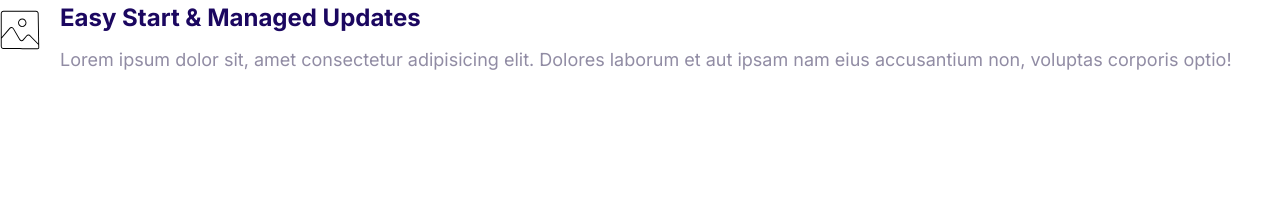
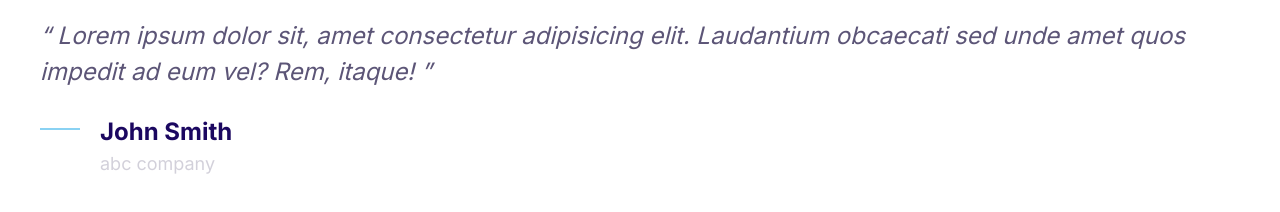
Before and after one commit to erutuzz/First-font-end-exercise-from-Mosh, a plain HTML site: page index.html in a window 1280 px wide. Drawn offline with Linux system fonts and the light colour scheme.

Commit message:
Build the type of quote

```diff
--- a/css/style.css
+++ b/css/style.css
@@ -11,6 +11,7 @@
   --color-accent: #ff3400;
   --color-heading: #1b0760;
   --color-body: #918ca4;
+  --colore-body-darker: #5c5577;
   --color-border: #ccc;
   --border-radius: 30px;
 }
@@ -325,3 +326,38 @@ a {
 .media__title {
   margin-top: 0;
 }
+
+/* quote */
+.quote__content {
+  font-style: italic;
+  font-size: 2.4rem;
+  color: var(--colore-body-darker);
+}
+.quote__content::before {
+  content: open-quote;
+}
+.quote__content::after {
+  content: close-quote;
+}
+.quote__image {
+  position: relative;
+  bottom: 15px;
+}
+.quote__name {
+  /* font-family: Montserrat, Arial; */
+  margin-bottom: 0;
+}
+.quote__vocation {
+  opacity: 0.4;
+}
+@media screen and (max-width: 768px) {
+  .quote__content {
+    font-size: 3rem;
+  }
+  .quote__name {
+    font-size: 3rem;
+  }
+  .quote__vocation {
+    font-size: 2rem;
+  }
+}
--- a/index.html
+++ b/index.html
@@ -15,20 +15,23 @@
     />
   </head>
   <body>
+    <blockquote class="quote">
+      <p class="quote__content">
+        Lorem ipsum dolor sit, amet consectetur adipisicing elit. Laudantium
+        obcaecati sed unde amet quos impedit ad eum vel? Rem, itaque!
+      </p>
       <div class="media">
-      <div class="media__image">
+        <div class="media__image quote__image">
           <svg class="icon icon--primary">
-          <use xlink:href="images/sprite.svg#snap"></use>
+            <use xlink:href="images/sprite.svg#line"></use>
           </svg>
         </div>
+
         <div class="media__body">
-        <h3 class="media__title">Easy Start & Managed Updates</h3>
-        <p class="media__content">
-          Lorem ipsum dolor sit, amet consectetur adipisicing elit. Dolores
-          laborum et aut ipsam nam eius accusantium non, voluptas corporis
-          optio!
-        </p>
+          <h3 class="media__title quote__name">John Smith</h3>
+          <p class="media__content quote__vocation">abc company</p>
         </div>
       </div>
+    </blockquote>
   </body>
 </html>
```
Also changed, not shown: components/quote.html (added, +18 -0 lines). Lines whose indentation alone changed are shown as unchanged.
